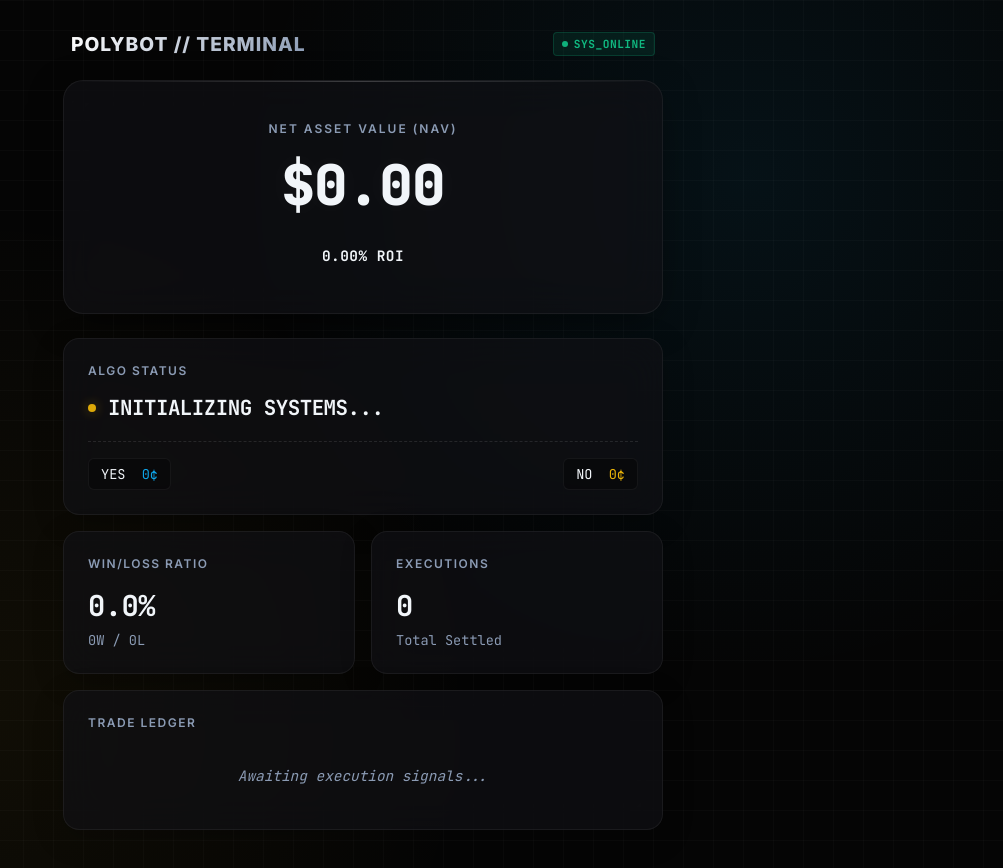
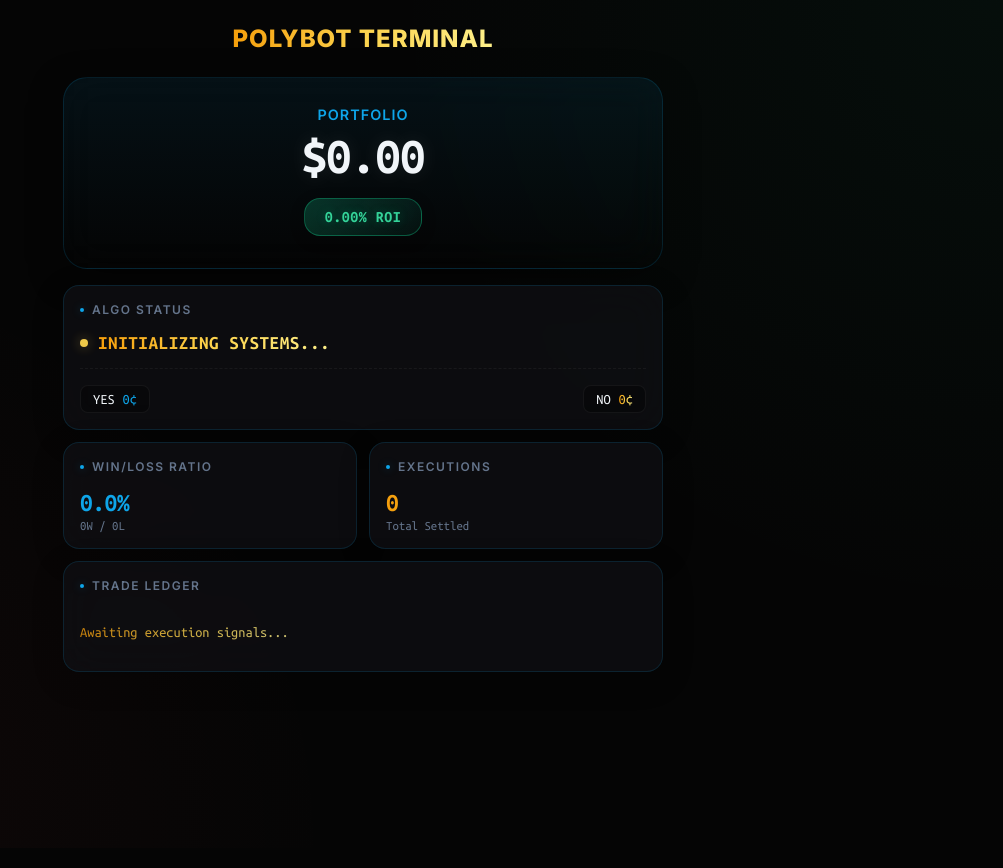
Before and after one commit to gekko4/polymarket-bot, a website: page dashboard.html in a window 1280 px wide. Shown: the whole page, without its empty margins (277-1280 px from the left). Drawn offline with Linux system fonts and the light colour scheme; no server answers.

Commit message:
gradient styles

```diff
--- a/dashboard.html
+++ b/dashboard.html
@@ -5,42 +5,35 @@
     <meta name="viewport" content="width=device-width, initial-scale=1, maximum-scale=1, user-scalable=0">
     <meta name="apple-mobile-web-app-capable" content="yes">
     <meta name="apple-mobile-web-app-status-bar-style" content="black-translucent">
-    <title>PolyBot // Execution Terminal</title>
+    <title>PolyBot Terminal</title>
     <link rel="preconnect" href="https://fonts.googleapis.com">
     <link rel="preconnect" href="https://fonts.gstatic.com" crossorigin>
-    <link href="https://fonts.googleapis.com/css2?family=Inter:wght@400;500;600;800&family=JetBrains+Mono:wght@400;700;800&display=swap" rel="stylesheet">
+    <link href="https://fonts.googleapis.com/css2?family=Inter:wght@400;500;600;800&family=Ubuntu+Mono:wght@400;700&display=swap" rel="stylesheet">
     <style>
         :root {
             --bg-main: #050505;
-            --bg-grid: rgba(255, 255, 255, 0.02);
             --card-bg: rgba(18, 18, 22, 0.65);
-            --card-border: rgba(255, 255, 255, 0.06);
+            --card-border: rgba(14, 165, 233, 0.15);
             --text-main: #f1f5f9;
-            --text-muted: #8b9bb4;
+            --text-muted: #64748b;
             --accent-cyan: #0ea5e9;
             --accent-cyan-glow: rgba(14, 165, 233, 0.4);
-            --accent-gold: #eab308;
-            --accent-gold-glow: rgba(234, 179, 8, 0.4);
             --accent-green: #10b981;
             --accent-red: #ef4444;
 
             --font-ui: 'Inter', sans-serif;
-            --font-mono: 'JetBrains Mono', monospace;
+            --font-mono: 'Ubuntu Mono', monospace;
         }
 
         body {
             font-family: var(--font-ui);
             background-color: var(--bg-main);
-            /* High-tech grid & glowing orb background */
             background-image:
-                linear-gradient(var(--bg-grid) 1px, transparent 1px),
-                linear-gradient(90deg, var(--bg-grid) 1px, transparent 1px),
-                radial-gradient(circle at 80% 20%, rgba(14, 165, 233, 0.08), transparent 40%),
-                radial-gradient(circle at 20% 80%, rgba(234, 179, 8, 0.05), transparent 40%);
-            background-size: 30px 30px, 30px 30px, 100% 100%, 100% 100%;
+                radial-gradient(circle at top right, rgba(16, 185, 129, 0.05), transparent 40%),
+                radial-gradient(circle at bottom left, rgba(239, 68, 68, 0.05), transparent 40%);
             color: var(--text-main);
             margin: 0;
-            padding: 32px 16px;
+            padding: 24px 16px;
             min-height: 100vh;
             display: flex;
             flex-direction: column;
@@ -53,112 +46,97 @@
         }
 
         .header-container {
-            display: flex;
-            justify-content: space-between;
-            align-items: center;
+            text-align: center;
             margin-bottom: 24px;
             animation: fadeDown 0.6s ease-out;
-            padding: 0 8px;
+            display: flex;
+            justify-content: center;
+        }
+
+        /* Reusable Gold Gradient Class */
+        .gold-gradient-text {
+            background: linear-gradient(90deg, #f59e0b, #fcd34d, #fef08a);
+            -webkit-background-clip: text;
+            -webkit-text-fill-color: transparent;
+            display: inline-block;
         }
 
         .header-container h1 {
             font-weight: 800;
             margin: 0;
-            font-size: 1.2rem;
+            font-size: 1.5rem;
             letter-spacing: 1px;
             text-transform: uppercase;
-            background: linear-gradient(135deg, #fff, #8b9bb4);
-            -webkit-background-clip: text;
-            -webkit-text-fill-color: transparent;
-            display: flex;
-            align-items: center;
-            gap: 12px;
-        }
-
-        .live-badge {
-            font-family: var(--font-mono);
-            font-size: 0.7rem;
-            font-weight: 700;
-            padding: 4px 8px;
-            border-radius: 4px;
-            background: rgba(16, 185, 129, 0.1);
-            color: var(--accent-green);
-            border: 1px solid rgba(16, 185, 129, 0.2);
-            display: flex;
-            align-items: center;
-            gap: 6px;
-            letter-spacing: 0.5px;
-        }
-
-        .live-dot {
-            width: 6px;
-            height: 6px;
-            background-color: var(--accent-green);
-            border-radius: 50%;
-            animation: blink 1.5s infinite;
         }
 
         .hero-section {
             text-align: center;
-            padding: 40px 24px;
-            background: var(--card-bg);
+            padding: 28px 20px 32px 20px;
+            background: linear-gradient(180deg, rgba(14, 165, 233, 0.08) 0%, rgba(22, 27, 34, 0) 100%);
             backdrop-filter: blur(20px);
             -webkit-backdrop-filter: blur(20px);
             border: 1px solid var(--card-border);
-            border-radius: 20px;
-            margin-bottom: 24px;
+            border-radius: 24px;
+            margin-bottom: 16px;
             animation: fadeUp 0.6s ease-out;
             box-shadow: 0 10px 40px -10px rgba(0,0,0,0.5);
             position: relative;
             overflow: hidden;
-        }
-
-        /* Subtle glowing top border for the hero */
-        .hero-section::before {
-            content: '';
-            position: absolute;
-            top: 0;
-            left: 0;
-            right: 0;
-            height: 1px;
-            background: linear-gradient(90deg, transparent, rgba(255,255,255,0.2), transparent);
+            box-sizing: border-box;
         }
 
         .hero-subheading {
-            color: var(--text-muted);
-            font-size: 0.75rem;
+            color: var(--accent-cyan);
+            font-size: 0.9rem;
             font-weight: 600;
             text-transform: uppercase;
-            letter-spacing: 2px;
-            margin-bottom: 12px;
+            letter-spacing: 1px;
+            margin-bottom: 8px;
         }
 
         .balance-display {
             font-family: var(--font-mono);
-            font-size: 3.5rem;
-            font-weight: 800;
+            font-size: 3.2rem;
+            font-weight: 700;
             margin-bottom: 16px;
-            text-shadow: 0 0 30px rgba(255,255,255,0.05);
+            text-shadow: 0 0 20px rgba(255,255,255,0.1);
             letter-spacing: -1px;
         }
 
-        .badge {
+        /* Upgraded ROI Subcard */
+        .roi-subcard {
             font-family: var(--font-mono);
-            padding: 8px 16px;
-            border-radius: 8px;
-            font-size: 0.9rem;
+            padding: 10px 20px;
+            border-radius: 16px;
+            font-size: 1rem;
             font-weight: 700;
-            display: inline-block;
+            display: inline-flex;
+            align-items: center;
+            justify-content: center;
             letter-spacing: 0.5px;
+            backdrop-filter: blur(12px);
+            -webkit-backdrop-filter: blur(12px);
+            box-shadow: 0 4px 15px rgba(0,0,0,0.2);
+            transition: all 0.3s ease;
         }
-        .bg-green { background: rgba(16, 185, 129, 0.1); color: var(--accent-green); border: 1px solid rgba(16, 185, 129, 0.2); }
-        .bg-red { background: rgba(239, 68, 68, 0.1); color: var(--accent-red); border: 1px solid rgba(239, 68, 68, 0.2); }
+        .roi-green {
+            background: linear-gradient(135deg, rgba(16, 185, 129, 0.25), rgba(16, 185, 129, 0.05));
+            border: 1px solid rgba(16, 185, 129, 0.4);
+            color: #34d399;
+            text-shadow: 0 0 10px rgba(16,185,129,0.3);
+        }
+        .roi-red {
+            background: linear-gradient(135deg, rgba(239, 68, 68, 0.25), rgba(239, 68, 68, 0.05));
+            border: 1px solid rgba(239, 68, 68, 0.4);
+            color: #f87171;
+            text-shadow: 0 0 10px rgba(239,68,68,0.3);
+        }
 
         .grid-container {
             display: grid;
             grid-template-columns: 1fr 1fr;
-            gap: 16px;
-            margin-bottom: 24px;
+            gap: 12px;
+            margin-bottom: 16px;
             animation: fadeUp 0.8s ease-out;
         }
 
@@ -168,17 +146,19 @@
             -webkit-backdrop-filter: blur(20px);
             border: 1px solid var(--card-border);
             border-radius: 16px;
-            padding: 24px;
+            padding: 16px;
             box-shadow: 0 8px 32px rgba(0,0,0,0.2);
-            transition: transform 0.2s ease, border-color 0.2s ease;
+            transition: transform 0.2s ease, border-color 0.2s ease, box-shadow 0.2s ease;
         }
 
         .card:hover {
-            border-color: rgba(255,255,255,0.1);
+            border-color: rgba(14, 165, 233, 0.4);
+            box-shadow: 0 8px 32px rgba(14, 165, 233, 0.05);
         }
 
         .card.full-width { grid-column: 1 / -1; }
 
+        /* Replaced borders with clean indicator dots */
         .card h2 {
             margin-top: 0;
             font-size: 0.75rem;
@@ -189,25 +169,37 @@
             margin-bottom: 16px;
             display: flex;
             align-items: center;
+            gap: 8px;
+        }
+
+        .card h2::before {
+            content: '';
+            display: block;
+            width: 4px;
+            height: 4px;
+            border-radius: 50%;
+            background-color: var(--accent-cyan);
+            box-shadow: 0 0 8px var(--accent-cyan-glow);
         }
 
         .metric-value {
             font-family: var(--font-mono);
-            font-size: 1.8rem;
+            font-size: 1.6rem;
             font-weight: 700;
             letter-spacing: -0.5px;
         }
 
+        #winrate-pct { color: var(--accent-cyan); }
+
         .metric-sub {
             font-family: var(--font-mono);
-            font-size: 0.85rem;
+            font-size: 0.8rem;
             color: var(--text-muted);
-            margin-top: 6px;
+            margin-top: 4px;
         }
 
         .green { color: var(--accent-green); }
         .red { color: var(--accent-red); }
-        .gold { color: var(--accent-gold); }
         .cyan { color: var(--accent-cyan); }
         .font-mono { font-family: var(--font-mono); }
 
@@ -215,18 +207,21 @@
             display: flex;
             justify-content: space-between;
             font-size: 0.95rem;
-            margin-top: 20px;
+            margin-top: 16px;
             padding-top: 16px;
-            border-top: 1px dashed rgba(255,255,255,0.1);
+            border-top: 1px dashed rgba(255,255,255,0.05);
         }
 
         .price-tag {
             background: rgba(0,0,0,0.3);
             padding: 6px 12px;
-            border-radius: 6px;
+            border-radius: 8px;
             font-family: var(--font-mono);
-            font-size: 0.85rem;
+            font-size: 0.9rem;
             border: 1px solid rgba(255,255,255,0.05);
+            display: flex;
+            align-items: center;
+            gap: 8px;
         }
 
         .trade-row {
@@ -234,7 +229,7 @@
             justify-content: space-between;
             align-items: center;
             font-size: 0.9rem;
-            padding: 16px 0;
+            padding: 12px 0;
             border-bottom: 1px solid rgba(255,255,255,0.05);
         }
         .trade-row:last-child { border-bottom: none; padding-bottom: 0; }
@@ -243,14 +238,15 @@
             font-family: var(--font-mono);
             color: var(--text-muted);
             font-size: 0.75rem;
-            margin-bottom: 6px;
+            margin-bottom: 4px;
             letter-spacing: 0.5px;
         }
 
         .trade-reason {
-            font-weight: 500;
-            font-size: 0.95rem;
-            color: var(--text-main);
+            font-weight: 600;
+            font-size: 0.85rem;
+            letter-spacing: 0.5px;
+            text-transform: uppercase;
         }
 
         .trade-metrics {
@@ -261,7 +257,7 @@
         .trade-route {
             font-size: 0.8rem;
             color: var(--text-muted);
-            margin-bottom: 6px;
+            margin-bottom: 4px;
             display: flex;
             align-items: center;
             justify-content: flex-end;
@@ -269,16 +265,15 @@
         }
 
         .pnl-display {
-            font-size: 1.05rem;
+            font-size: 1rem;
             font-weight: 700;
         }
 
         .empty-history {
-            color: var(--text-muted);
+            opacity: 0.8;
             font-size: 0.9rem;
-            font-style: italic;
             text-align: center;
-            padding: 20px 0;
+            padding: 16px 0;
             font-family: var(--font-mono);
         }
 
@@ -291,15 +286,14 @@
             to { opacity: 1; transform: translateY(0); }
         }
 
-        /* Status pulses */
         .pulse {
             display: inline-block;
             width: 8px;
             height: 8px;
             border-radius: 50%;
-            margin-right: 12px;
-            background: var(--accent-gold);
-            box-shadow: 0 0 12px var(--accent-gold-glow);
+            margin-right: 10px;
+            background: #fcd34d;
+            box-shadow: 0 0 12px rgba(252, 211, 77, 0.4);
             animation: blink 1.5s infinite;
         }
         .pulse.active {
@@ -312,28 +306,25 @@
 <body>
     <div class="container">
         <div class="header-container">
-            <h1>PolyBot // Terminal</h1>
-            <div class="live-badge">
-                <div class="live-dot"></div> SYS_ONLINE
-            </div>
+            <h1 class="gold-gradient-text">PolyBot Terminal</h1>
         </div>
 
         <div class="hero-section">
-            <div class="hero-subheading">Net Asset Value (NAV)</div>
+            <div class="hero-subheading">PORTFOLIO</div>
             <div class="balance-display" id="balance">$0.00</div>
-            <div id="roi" class="badge">0.00% ROI</div>
+            <div id="roi" class="roi-subcard roi-green">0.00% ROI</div>
         </div>
 
         <div class="grid-container">
             <div class="card full-width">
                 <h2>Algo Status</h2>
-                <div class="metric-value" style="font-size: 1.3rem; display: flex; align-items: center;">
+                <div class="metric-value" style="font-size: 1.2rem; display: flex; align-items: center;">
                     <div id="pulse-indicator" class="pulse"></div>
-                    <span id="status">INITIALIZING SYSTEMS...</span>
+                    <span id="status" class="gold-gradient-text" style="letter-spacing: 0.5px;">INITIALIZING SYSTEMS...</span>
                 </div>
                 <div class="market-prices">
-                    <div class="price-tag"><span class="text-muted">YES</span> <span id="yes-price" class="cyan font-mono" style="margin-left:8px;">0¢</span></div>
-                    <div class="price-tag"><span class="text-muted">NO</span> <span id="no-price" class="gold font-mono" style="margin-left:8px;">0¢</span></div>
+                    <div class="price-tag"><span class="text-muted">YES</span> <span id="yes-price" class="cyan font-mono">0¢</span></div>
+                    <div class="price-tag"><span class="text-muted">NO</span> <span id="no-price" class="gold-gradient-text font-mono">0¢</span></div>
                 </div>
             </div>
 
@@ -345,14 +336,14 @@
 
             <div class="card">
                 <h2>Executions</h2>
-                <div id="total-trades" class="metric-value">0</div>
+                <div id="total-trades" class="metric-value gold-gradient-text" style="display: block;">0</div>
                 <div class="metric-sub">Total Settled</div>
             </div>
 
             <div class="card full-width" style="animation-delay: 0.1s;">
                 <h2>Trade Ledger</h2>
                 <div id="history">
-                    <div class="empty-history">Awaiting execution signals...</div>
+                    <div class="empty-history gold-gradient-text">Awaiting execution signals...</div>
                 </div>
             </div>
         </div>
@@ -369,7 +360,7 @@
                 const roi = (((data.stats.currentBalance - data.stats.startingBalance) / data.stats.startingBalance) * 100);
                 const roiEl = document.getElementById('roi');
                 roiEl.innerText = (roi >= 0 ? '+' : '') + roi.toFixed(2) + '% ROI';
-                roiEl.className = 'badge ' + (roi >= 0 ? 'bg-green' : 'bg-red');
+                roiEl.className = 'roi-subcard ' + (roi >= 0 ? 'roi-green' : 'roi-red');
 
                 // Update Stats
                 const wr = data.stats.totalTrades > 0 ? ((data.stats.wins / data.stats.totalTrades) * 100).toFixed(1) : 0;
@@ -384,10 +375,14 @@
                 if (data.trade.active) {
                     pulseEl.className = 'pulse active';
                     const entryCents = Math.round(data.trade.entryPrice * 100);
+                    // Standard inline cyan for holding status
                     statusEl.innerHTML = '<span class="cyan">HOLDING ' + data.trade.side + '</span> <span style="color:var(--text-muted);font-weight:400;margin-left:8px;">@ ' + entryCents + '¢</span>';
+                    statusEl.className = '';
                 } else {
                     pulseEl.className = 'pulse';
-                    statusEl.innerHTML = '<span class="gold" style="letter-spacing: 0.5px;">AWAITING SIGNAL</span>';
+                    // Re-apply gold gradient class for awaiting state
+                    statusEl.innerHTML = 'AWAITING SIGNAL';
+                    statusEl.className = 'gold-gradient-text';
                 }
 
                 document.getElementById('yes-price').innerText = Math.round(data.currentPrices.YES * 100) + '¢';
@@ -403,10 +398,18 @@
                         const entryCents = Math.round(parseFloat(t.entry) * 100);
                         const exitCents = Math.round(parseFloat(t.exit) * 100);
 
+                        let reasonColor = 'var(--accent-cyan)';
+                        const reasonUpper = t.reason.toUpperCase();
+                        if (reasonUpper.includes('BUY') || reasonUpper.includes('PROFIT') || reasonUpper.includes('ENTRY')) {
+                            reasonColor = 'var(--accent-green)';
+                        } else if (reasonUpper.includes('SELL') || reasonUpper.includes('LOSS') || reasonUpper.includes('STOP') || reasonUpper.includes('EXIT')) {
+                            reasonColor = 'var(--accent-red)';
+                        }
+
                         html += `<div class="trade-row">
                                     <div>
                                         <div class="trade-time">${t.time}</div>
-                                        <div class="trade-reason">${t.reason}</div>
+                                        <div class="trade-reason" style="color: ${reasonColor}">${t.reason}</div>
                                     </div>
                                     <div class="trade-metrics">
                                         <div class="trade-route">${entryCents}¢ <span style="color: var(--text-muted)">→</span> ${exitCents}¢</div>
```
